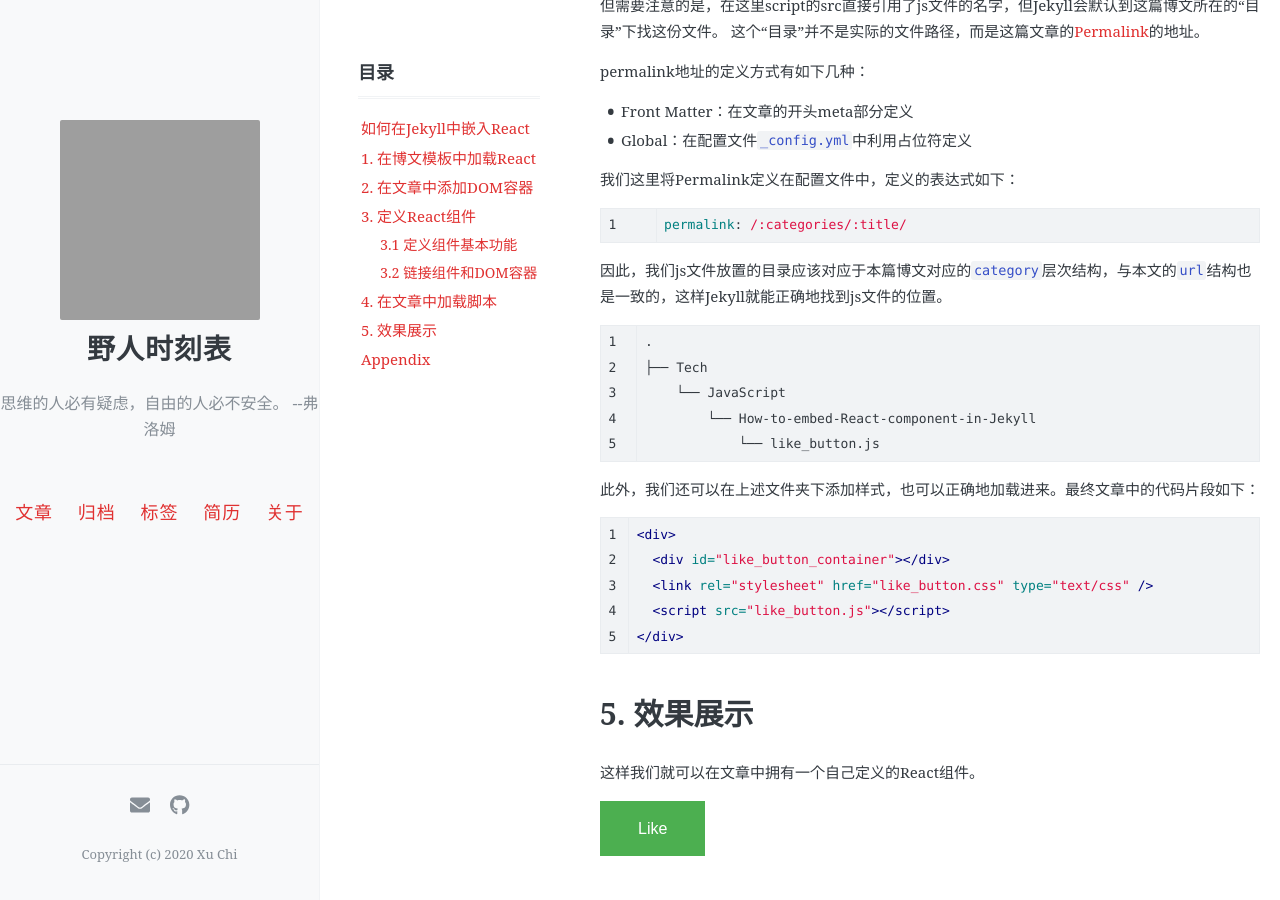
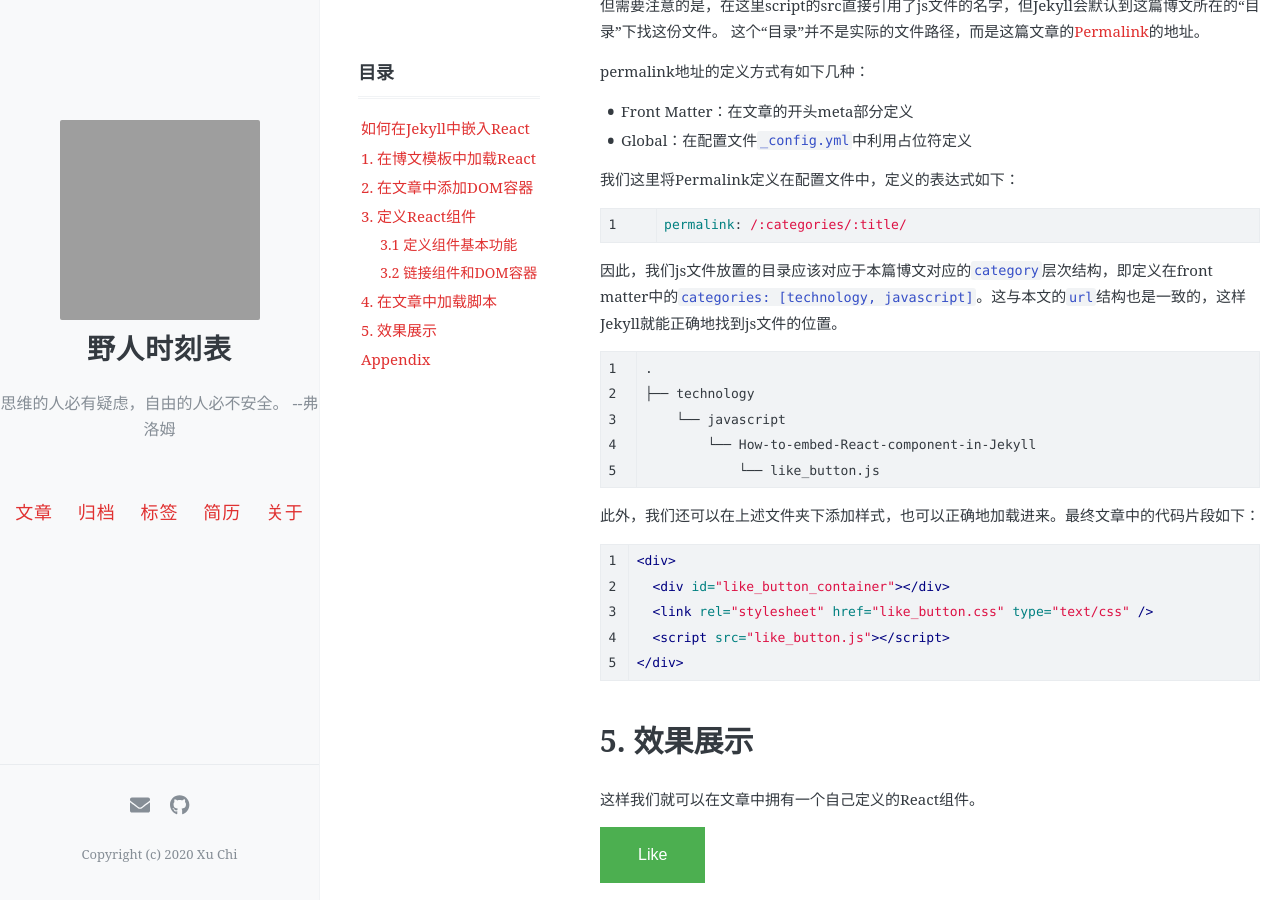
Before and after one commit to xuchi16/Lukathis.github.io, a Jekyll site: the page built from _posts/javascript/2020-02-16-How-to-embed-React-component-in-Jekyll.markdown, in a window 1280 px wide and 900 px high, scrolled down 2018 px. Built offline with Jekyll 4.4.1, drawn with Linux system fonts in a browser that asks for light colours; comment, search, counter and statistics services are not loaded; grey boxes are pictures that could not be loaded.

Commit message:
minor fix on file structure

````diff
--- a/_posts/javascript/2020-02-16-How-to-embed-React-component-in-Jekyll.markdown
+++ b/_posts/javascript/2020-02-16-How-to-embed-React-component-in-Jekyll.markdown
@@ -96,12 +96,12 @@ permalink地址的定义方式有如下几种：
 ```yaml
 permalink: /:categories/:title/
 ```
-因此，我们js文件放置的目录应该对应于本篇博文对应的`category`层次结构，与本文的`url`结构也是一致的，这样Jekyll就能正确地找到js文件的位置。
+因此，我们js文件放置的目录应该对应于本篇博文对应的`category`层次结构，即定义在front matter中的`categories: [technology, javascript]`。这与本文的`url`结构也是一致的，这样Jekyll就能正确地找到js文件的位置。
 
 ```
 .
-├── Tech
-    └── JavaScript
+├── technology
+    └── javascript
         └── How-to-embed-React-component-in-Jekyll
             └── like_button.js
 ```
````
